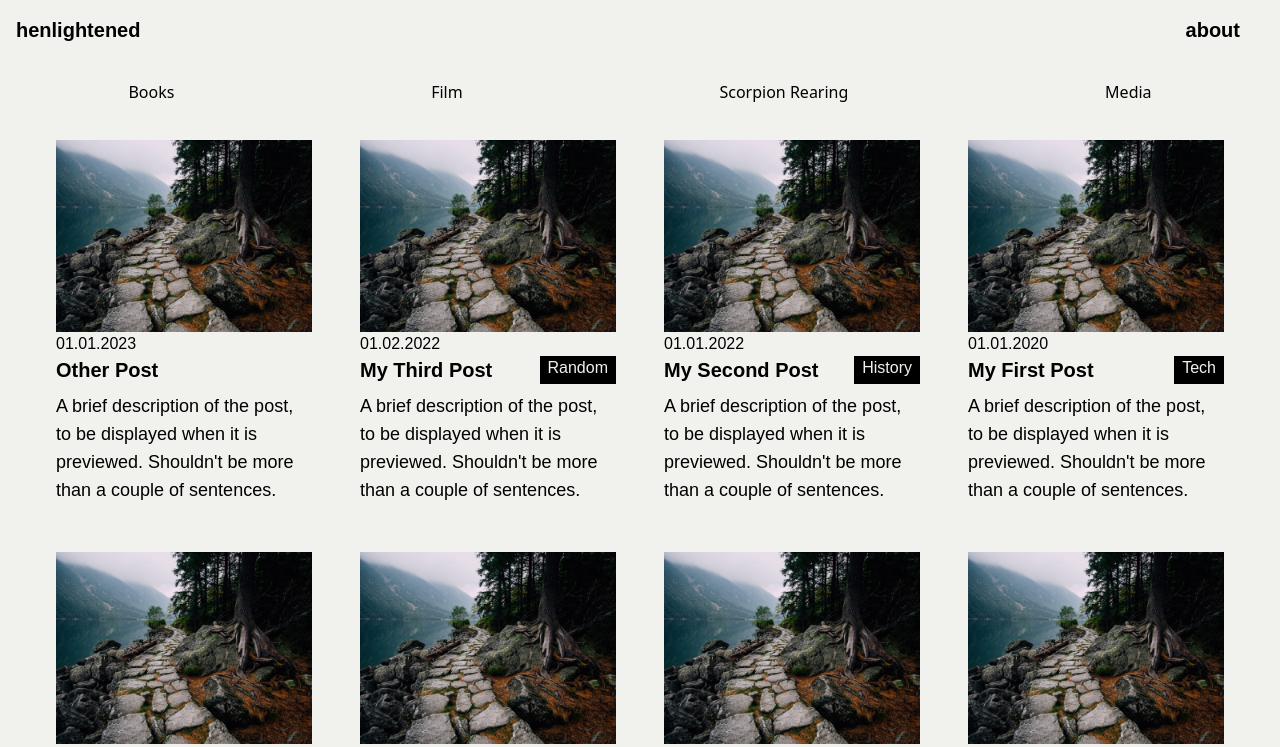
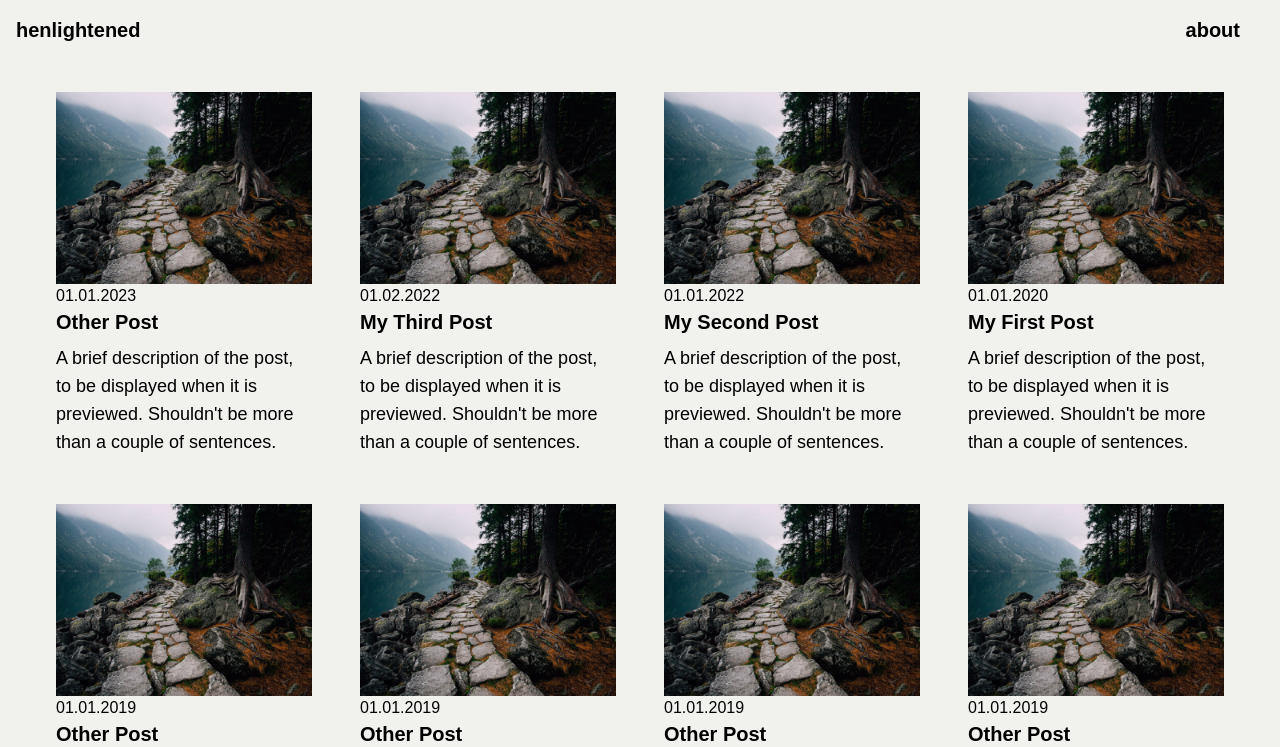
Before and after one commit to hentity/site, a Next.js app: page / in a window 1280 px wide. Shown: the top 747 px of the page. Built offline with nearby package versions, Linux system fonts and the light colour scheme.

Commit message:
created category colour context

```diff
--- a/app/api/categories/route.js
+++ /dev/null
@@ -1,12 +0,0 @@
-import { getCategories } from "@/lib/serverPosts";
-import { NextResponse } from "next/server";
-
-export async function GET(req) {
-  try {
-    const data = await getCategories();
-    return NextResponse.json(data);
-  } catch (error) {
-    console.error("Error fetching categories:", error);
-    return NextResponse.json({ error: error.message }, { status: 500 });
-  }
-}
--- /dev/null
+++ b/app/context/CategoryContext.js
@@ -0,0 +1,30 @@
+"use client"
+
+import React, { createContext, useState, useContext, useEffect } from 'react';
+
+// Create a context to store the category colours
+const CategoryColoursContext = createContext();
+
+export function CategoryColoursProvider({ children }) {
+  const [categoryColours, setCategoryColours] = useState({});
+
+  useEffect(()=>{
+    setCategoryColours({
+        Tech: "red-700",
+        Books: "green-800",
+        History: "blue-800",
+        Media: "yellow-800",
+        Random: "black",
+      });
+}, [])
+
+  return (
+    <CategoryColoursContext.Provider value={categoryColours}>
+      {children}
+    </CategoryColoursContext.Provider>
+  );
+}
+
+export function useCategoryColours() {
+  return useContext(CategoryColoursContext);
+}
--- a/app/layout.jsx
+++ b/app/layout.jsx
@@ -1,5 +1,6 @@
 import "./globals.css";
 import NavBar from "components/navbar";
+import { CategoryColoursProvider } from "@/app/context/CategoryContext";
 
 export const metadata = {
   title: "Create Next App",
@@ -10,8 +11,10 @@ export default function RootLayout({ children }) {
   return (
     <html lang="en">
       <body className="">
-        <NavBar />
-        {children}
+        <CategoryColoursProvider>
+          <NavBar />
+          {children}
+        </CategoryColoursProvider>
       </body>
     </html>
   );
--- a/app/page.jsx
+++ b/app/page.jsx
@@ -4,12 +4,14 @@ import Link from "next/link";
 import "@/app/globals.css";
 import Image from "next/image";
 import { useState, useEffect } from "react";
-import { fetchSortedPostsData, fetchCategories } from "@/lib/clientPosts";
+import { fetchSortedPostsData } from "@/lib/clientPosts";
+import { useCategoryColours } from "./context/CategoryContext";
 
 export default function Home() {
   const [allPostsData, setAllPostsData] = useState([]);
   const [page, setPage] = useState(1);
-  const [categories, setCategories] = useState([]);
+
+  const categoryColours = useCategoryColours();
 
   useEffect(() => {
     const fetchData = async () => {
@@ -19,14 +21,7 @@ export default function Home() {
       }
     };
 
-    const fetchCategoriesData = async () => {
-      const data = await fetchCategories();
-      setCategories(data);
-    };
-
     fetchData();
-    fetchCategoriesData();
-    console.log(categories);
   }, [page]);
 
   useEffect(() => {
@@ -37,34 +32,16 @@ export default function Home() {
       ) {
         return;
       }
-      setPage((prevPage) => prevPage + 1); // Increase the page number to fetch the next set of posts
+      setPage((prevPage) => prevPage + 1); // increase page number to fetch the next set of posts
     };
 
     window.addEventListener("scroll", handleScroll);
     return () => window.removeEventListener("scroll", handleScroll);
   }, []);
 
-  function getColourFromCategory(categoryName) {
-    const category = categories.find((cat) => cat.name === categoryName);
-    console.log("CATEGORY: " + category);
-    return category ? `bg-${category.color}-800` : "bg-black";
-  }
-
   return (
     <>
       <div className="container mx-auto">
-        <div className="flex w-full mt-2">
-          <div className="flex w-full mt-2">
-            {categories.map((category, index) => (
-              <div
-                key={index}
-                className={`p-1 px-2 transition ease-in-out duration-500 flex-grow bg-${category.color}-200 hover:text-white text-center hover:bg-${category.color}-800`}
-              >
-                {category.name}
-              </div>
-            ))}
-          </div>
-        </div>
         <div className="flex justify-center py-4 ">
           <div className="grid gap-4 grid-cols-1 md:grid-cols-2 lg:grid-cols-3 xl:grid-cols-4 items-center max-w-screen-xl mx-auto">
             {allPostsData.map(
@@ -73,7 +50,7 @@ export default function Home() {
                   key={id}
                   href={`/posts/${id}`}
                   className={
-                    "transition group duration-500 p-4 w-72 h-128 ease-in-out items-top justify-items-stretch hover:bg-zinc-200" // Removed m-4 here
+                    "transition group duration-500 p-4 w-72 h-128 ease-in-out items-top justify-items-stretch hover:bg-zinc-200"
                   }
                 >
                   <div className="">
@@ -81,8 +58,8 @@ export default function Home() {
                       className=" group"
                       src={coverImage}
                       alt={title}
-                      width={288} // Adjusted dimensions
-                      height={216} // Adjusted dimensions
+                      width={288}
+                      height={216}
                     />
                   </div>
                   <div className="flex flex-col justify-top">
@@ -104,9 +81,8 @@ export default function Home() {
                       <div className="flex w-1/3 justify-end">
                         <div
                           className={
-                            "px-2 font-mulish text-right justify-self-end text-site-background" +
-                            " " +
-                            getColourFromCategory(category)
+                            "px-2 font-mulish text-right justify-self-end text-site-background bg-" +
+                            categoryColours[category]
                           }
                         >
                           {category}
```
Also changed, not shown: lib/serverPosts.js.
